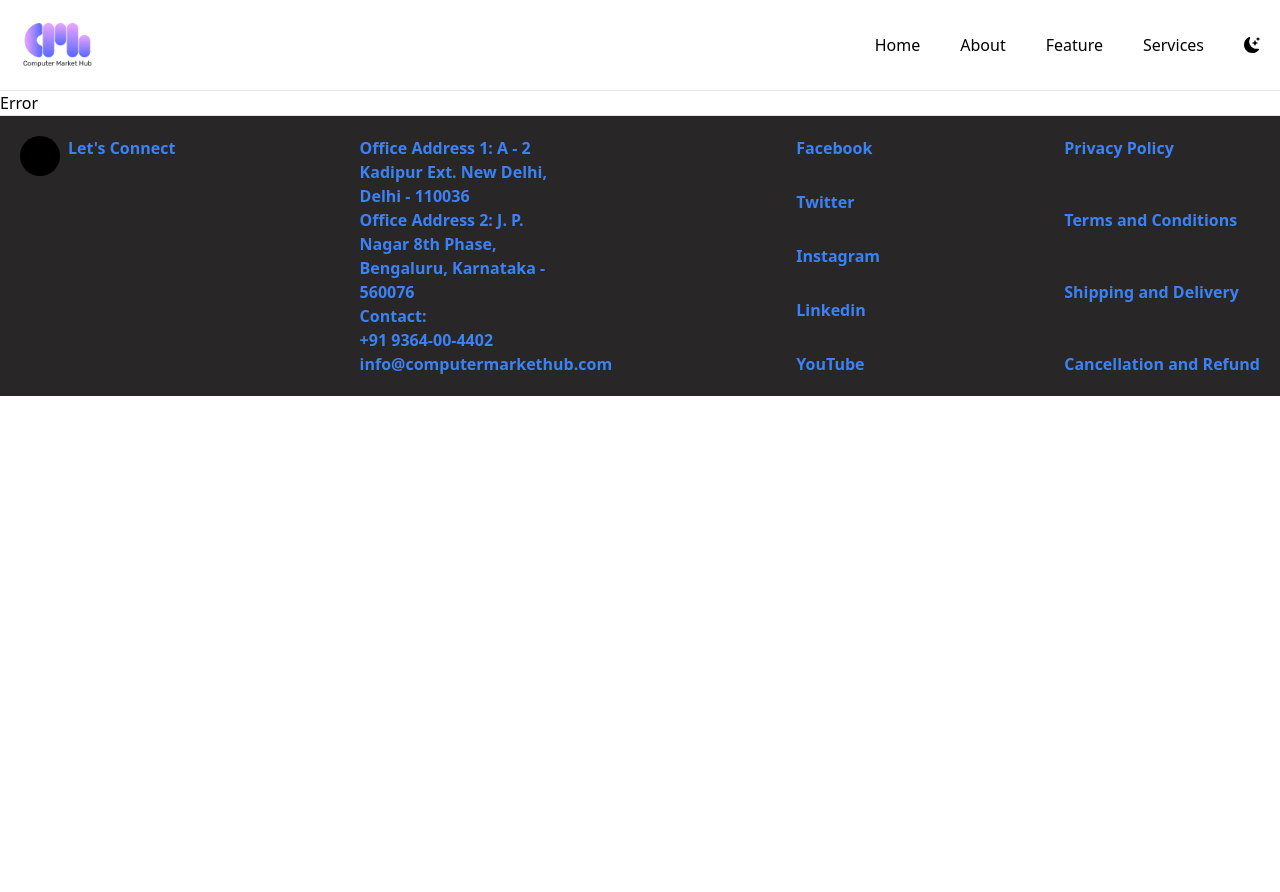
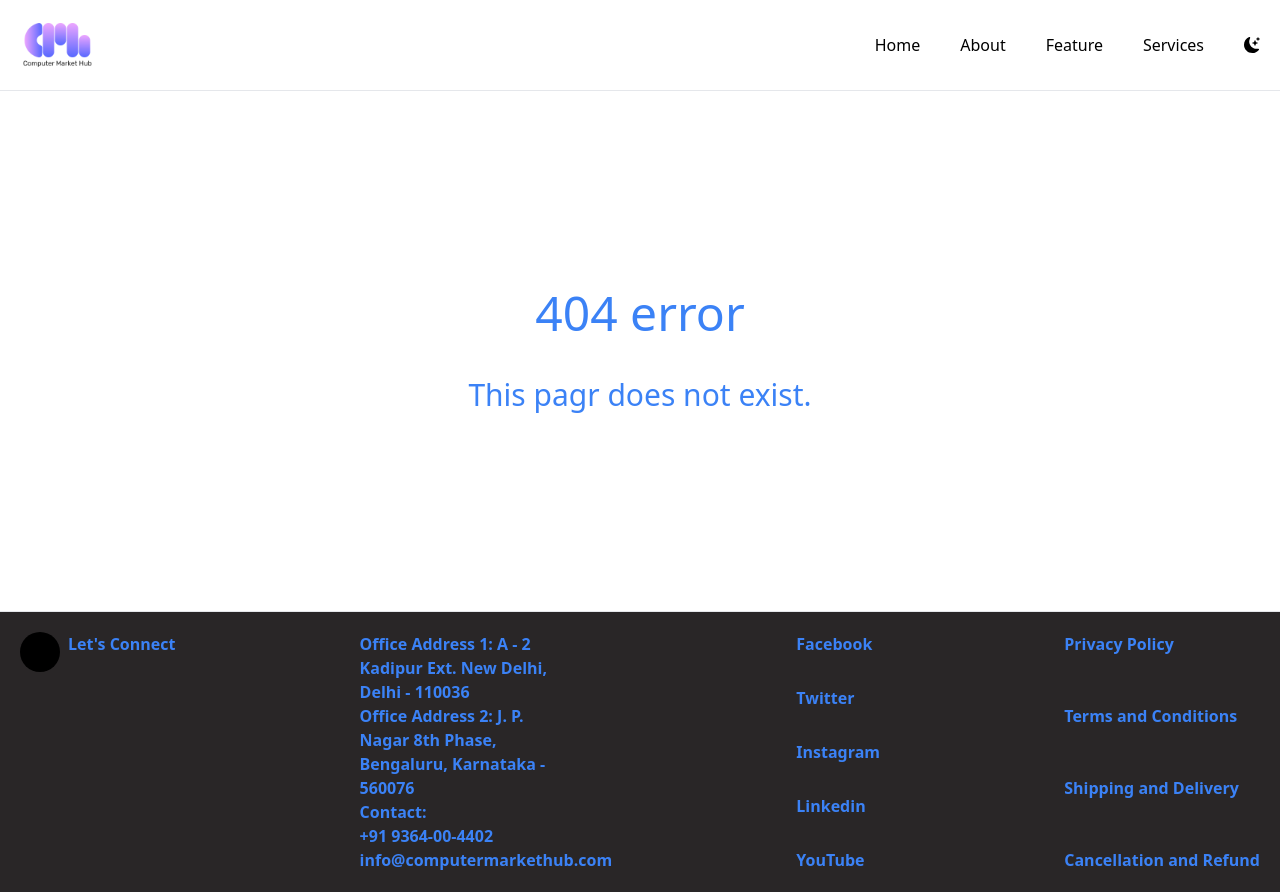
Before and after one commit to Sh-karan27/demo-website-computerhub, a React (Vite) app: page /services in a window 1280 px wide. Before the commit the page ends 800 px from the top, so only its background shows below. Built offline with nearby package versions, Linux system fonts and the light colour scheme.

Commit message:
added  error page content ps: final submit

```diff
--- a/src/components/Error.jsx
+++ b/src/components/Error.jsx
@@ -1,7 +1,13 @@
 import React from 'react';
 
 const Error = () => {
-  return <div>Error</div>;
+  return <section className='w-full h-full flex items-center justify-center'>
+    <div className='w-full h-[65vh] flex flex-col items-center justify-center gap-10'>
+<h1 className='text-5xl text-blue-500'>404 error</h1>
+<h2 className='text-3xl text-blue-500'>This pagr does not exist.</h2>
+
+    </div>
+  </section>;
 };
 
 export default Error;
```
